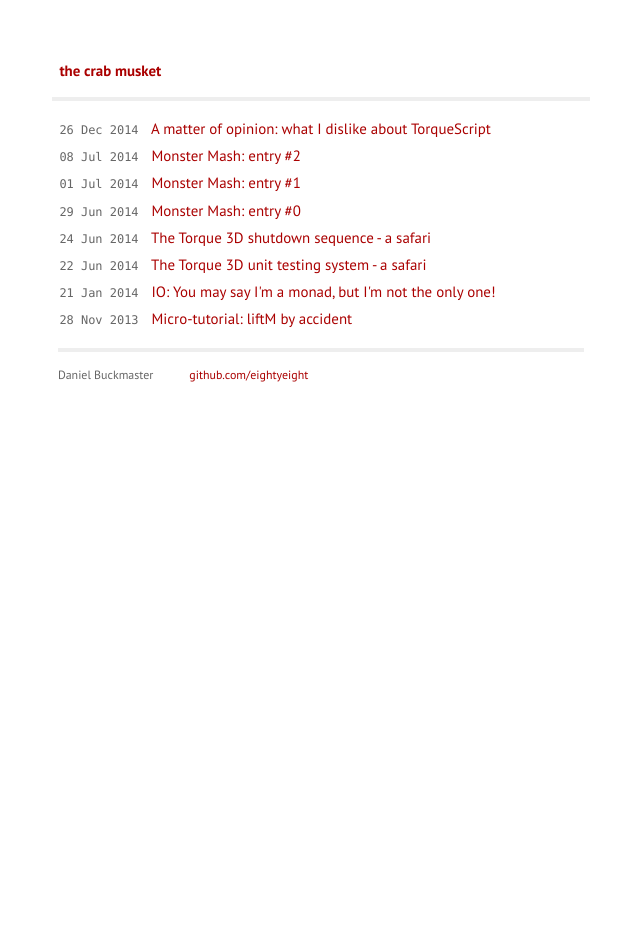
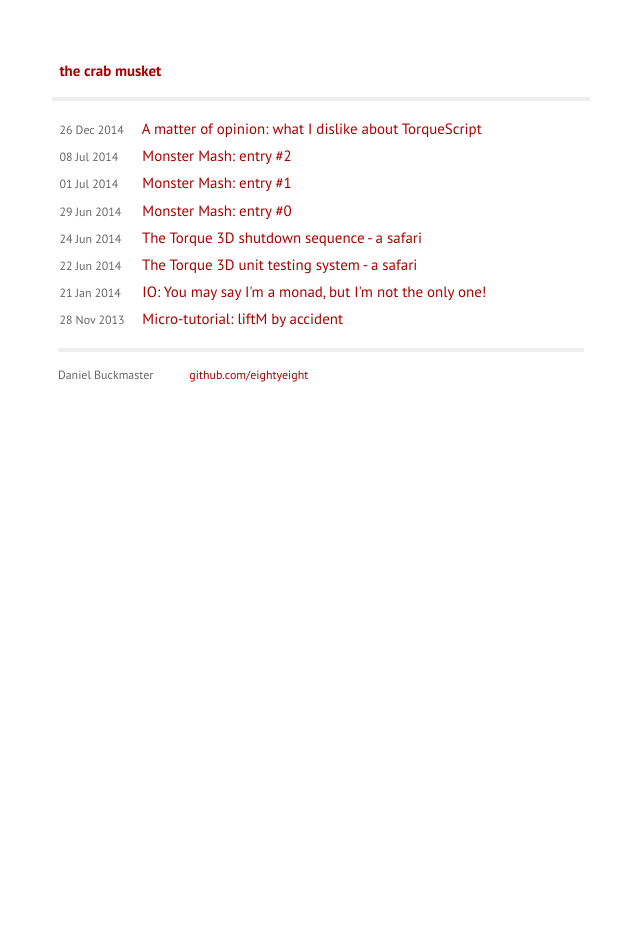
Before and after one commit to crabmusket/eightyeight.github.io, a Jekyll site: the page built from index.html, in a window 1280 px wide. Shown: the whole page, without its empty margins (319-959 px from the left). Built offline with Jekyll 4.4.1, drawn with Linux system fonts in a browser that asks for light colours; Markdown is read by kramdown in place of the engine named in the settings.

Commit message:
Non-monospaced style for post dates.

```diff
--- a/css/main.css
+++ b/css/main.css
@@ -51,10 +51,11 @@ ul.posts li {
 
 ul.posts span {
   color: #666;
-  font-family: Monaco, "Courier New", monospace;
   font-size: 80%;
   font-weight: normal;
   margin-right: 0.75em;
+  width: 70px;
+  display: inline-block;
 }
 
 /*****************************************************************************/
```
